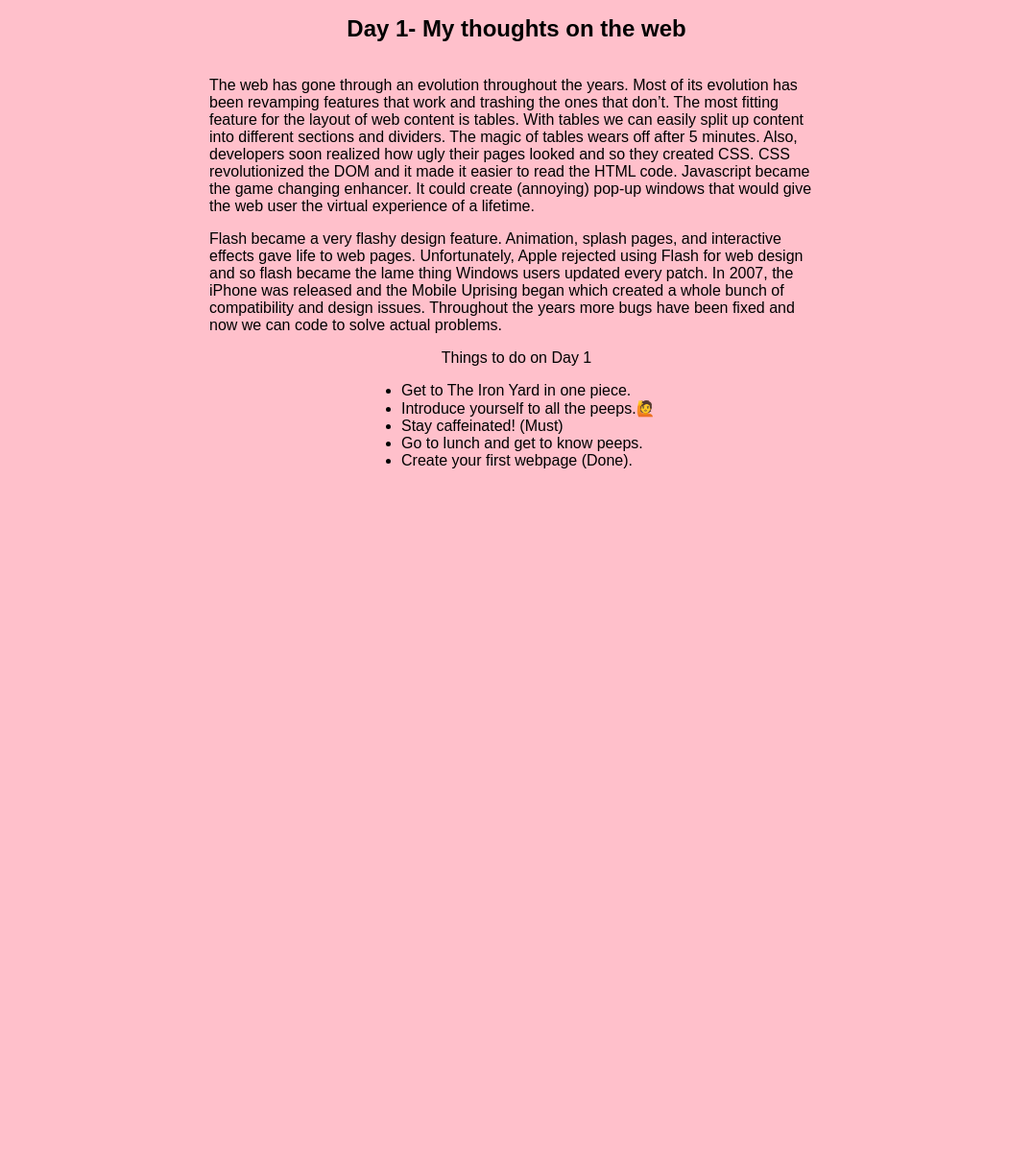
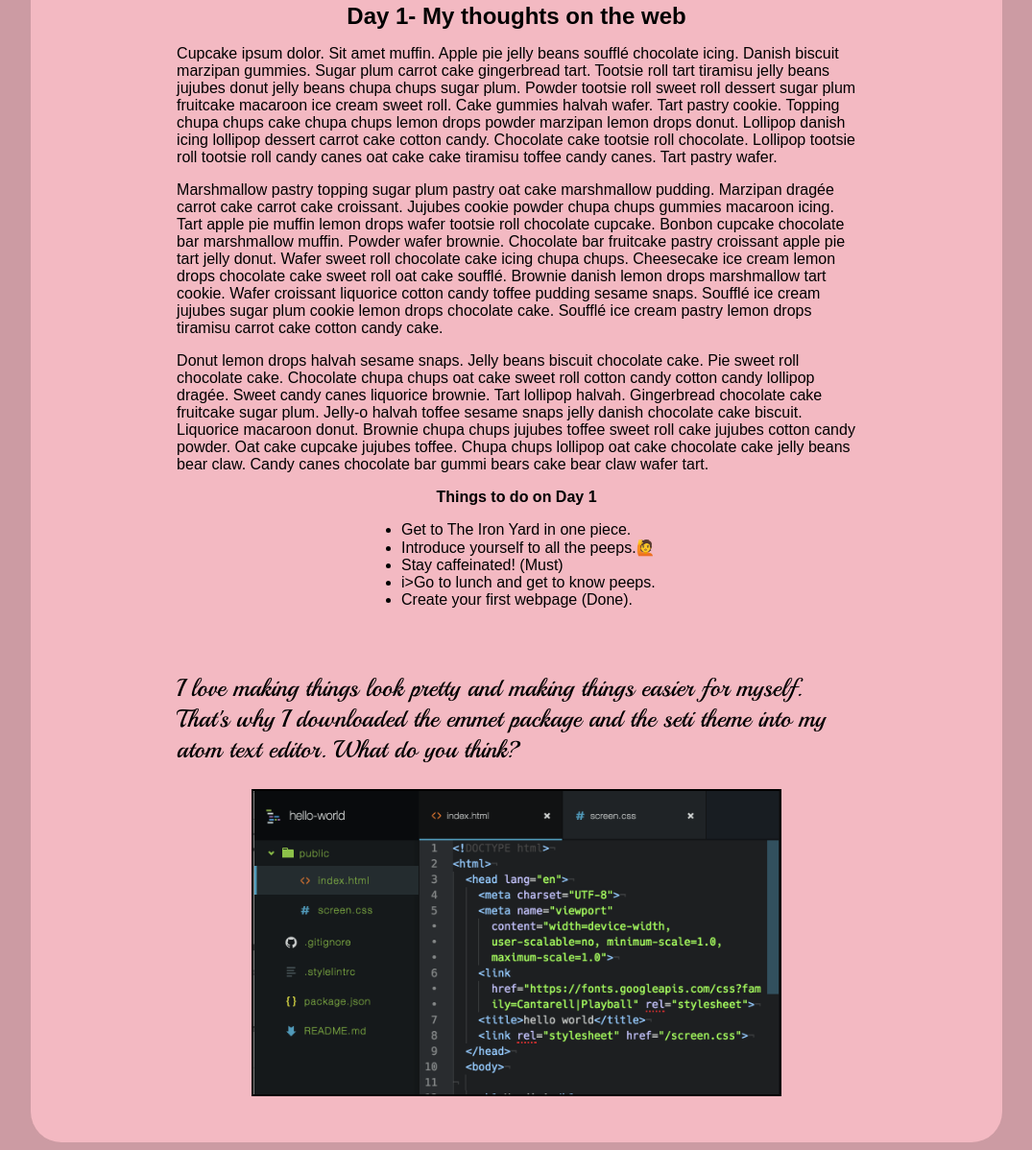
Before and after one commit to kaxcode/hello-world, a website: page public/index.html in a window 1280 px wide. Shown: the part 191-1389 px from the top of the page at 96% size, without its empty margins (102-1177 px from the left). Before the commit the page ends 800 px from the top, so only its background shows below. Drawn offline with Linux system fonts and the light colour scheme; a web font is replaced by a local one.

Commit message:
Added new styling to content section

```diff
--- a/package.json
+++ b/package.json
@@ -7,6 +7,7 @@
   "devDependencies": {
     "browser-sync": "^2.17.5",
     "stylelint": "^7.5.0",
-    "stylelint-config-standard": "^14.0.0"
+    "stylelint-config-standard": "^14.0.0",
+    "surge": "^0.18.0"
   }
 }
--- a/public/index.html
+++ b/public/index.html
@@ -8,23 +8,24 @@
     <link rel="stylesheet" href="/screen.css">
   </head>
   <body>
-
-    <h1>Howdie!</h1>
-
-    <h2>Day 1- My thoughts on the web</h2>
-      <p>The web has gone through an evolution throughout the years. Most of its evolution has been revamping features that work and trashing the ones that don’t. The most fitting feature for the layout of web content is tables. With tables we can easily split up content into different sections and dividers. The magic of tables wears off after 5 minutes. Also, developers soon realized how ugly their pages looked and so they created CSS. CSS revolutionized the DOM and it made it easier to read the HTML code. Javascript became the game changing enhancer. It could create (annoying) pop-up windows that would give the web user the virtual experience of a lifetime.
-      </p>
-	    <p>Flash became a very flashy design feature. Animation, splash pages, and interactive effects gave life to web pages. Unfortunately, Apple rejected using Flash for web design and so flash became the lame thing Windows users updated every patch.  In 2007, the iPhone was released and the Mobile Uprising began which created a whole bunch of compatibility and design issues. Throughout the years more bugs have been fixed and now we can code to solve actual problems.
-      </p>
+    <div class=top>
+      <h1>Howdie!</h1>
+      <h2>Day 1- My thoughts on the web</h2>
+      <p class= "answers">Cupcake ipsum dolor. Sit amet muffin. Apple pie jelly beans soufflé chocolate icing. Danish biscuit marzipan gummies. Sugar plum carrot cake gingerbread tart. Tootsie roll tart tiramisu jelly beans jujubes donut jelly beans chupa chups sugar plum. Powder tootsie roll sweet roll dessert sugar plum fruitcake macaroon ice cream sweet roll. Cake gummies halvah wafer. Tart pastry cookie. Topping chupa chups cake chupa chups lemon drops powder marzipan lemon drops donut. Lollipop danish icing lollipop dessert carrot cake cotton candy. Chocolate cake tootsie roll chocolate. Lollipop tootsie roll tootsie roll candy canes oat cake cake tiramisu toffee candy canes. Tart pastry wafer.</p>
+	    <p class= "answers">Marshmallow pastry topping sugar plum pastry oat cake marshmallow pudding. Marzipan dragée carrot cake carrot cake croissant. Jujubes cookie powder chupa chups gummies macaroon icing. Tart apple pie muffin lemon drops wafer tootsie roll chocolate cupcake. Bonbon cupcake chocolate bar marshmallow muffin. Powder wafer brownie. Chocolate bar fruitcake pastry croissant apple pie tart jelly donut. Wafer sweet roll chocolate cake icing chupa chups. Cheesecake ice cream lemon drops chocolate cake sweet roll oat cake soufflé. Brownie danish lemon drops marshmallow tart cookie. Wafer croissant liquorice cotton candy toffee pudding sesame snaps. Soufflé ice cream jujubes sugar plum cookie lemon drops chocolate cake. Soufflé ice cream pastry lemon drops tiramisu carrot cake cotton candy cake.</p>
+      <p class="answers">Donut lemon drops halvah sesame snaps. Jelly beans biscuit chocolate cake. Pie sweet roll chocolate cake. Chocolate chupa chups oat cake sweet roll cotton candy cotton candy lollipop dragée. Sweet candy canes liquorice brownie. Tart lollipop halvah. Gingerbread chocolate cake fruitcake sugar plum. Jelly-o halvah toffee sesame snaps jelly danish chocolate cake biscuit. Liquorice macaroon donut. Brownie chupa chups jujubes toffee sweet roll cake jujubes cotton candy powder. Oat cake cupcake jujubes toffee. Chupa chups lollipop oat cake chocolate cake jelly beans bear claw. Candy canes chocolate bar gummi bears cake bear claw wafer tart.</p>
       <p class="list-title">Things to do on Day 1</p>
         <div class= "list">
           <ul>
             <li>Get to The Iron Yard in one piece.</li>
             <li>Introduce yourself to all the peeps.🙋</li>
             <li>Stay caffeinated! (Must)</li>
-            <li>Go to lunch and get to know peeps.</li>
+            <li>i>Go to lunch and get to know peeps.</li>
             <li>Create your first webpage (Done).</li>
           </ul>
         </div>
+      <p class= "adventure-mode">I love making things look pretty and making things easier for myself. That's why I downloaded the emmet package and the seti theme into my atom text editor. What do you think?</p>
+      <img class= "terminal" src="terminal.png" alt="My terminal with new features.">
+    </div>
   </body>
 </html>
--- a/public/screen.css
+++ b/public/screen.css
@@ -1,25 +1,43 @@
 body {
-  background-color: #FFC0CB
+  background-color: #cc9ba3;
+  display: flex;
+  align-items: center;
+  justify-content: center;
+}
+
+/* Content section styling */
+
+div.top {
+  display: flex;
+  align-items: center;
+  justify-content: center;
+  flex-direction: column;
+  background-color: rgba(255, 194, 204, 0.77);
+  width: 80%;
+  border-radius: 2em;
 }
 
 h1 {
   font-family: 'Playball', cursive;
   font-size: 5em;
   text-align: center;
+  margin-bottom: 0.4em;
 }
 
 h2 {
-  text-align: center;
+  margin: 0;
 }
 
-
-p {
-  width:40em;
-  margin:auto;
-  padding-top: 1em;
+p.answers {
+  width: 70%;
+  margin-top: 1em;
+  margin-bottom: 0;
 }
 
-h2, h3, div, p {
+h2,
+h3,
+div,
+p {
   font-family: 'Cantarell', sans-serif;
 }
 
@@ -27,6 +45,7 @@ h2, h3, div, p {
   text-align: center;
   margin: auto;
   padding-top: 1em;
+  font-weight: bold;
 }
 
 .list {
@@ -34,3 +53,23 @@ h2, h3, div, p {
   margin: auto;
   width: 20em;
 }
+
+.adventure-mode {
+  font-family: 'Playball', cursive;
+  font-size: 1.6em;
+  width: 70%;
+  padding-top: 1em;
+  color: #000;
+}
+
+.terminal {
+  display: block;
+  box-sizing: border-box;
+  width: auto;
+  margin-left: auto;
+  margin-right: auto;
+  position: center;
+  margin-bottom: 3em;
+  height: 20em;
+  border: 2px solid #000;
+}
```
Also changed, not shown: public/Terminal.png (added).
